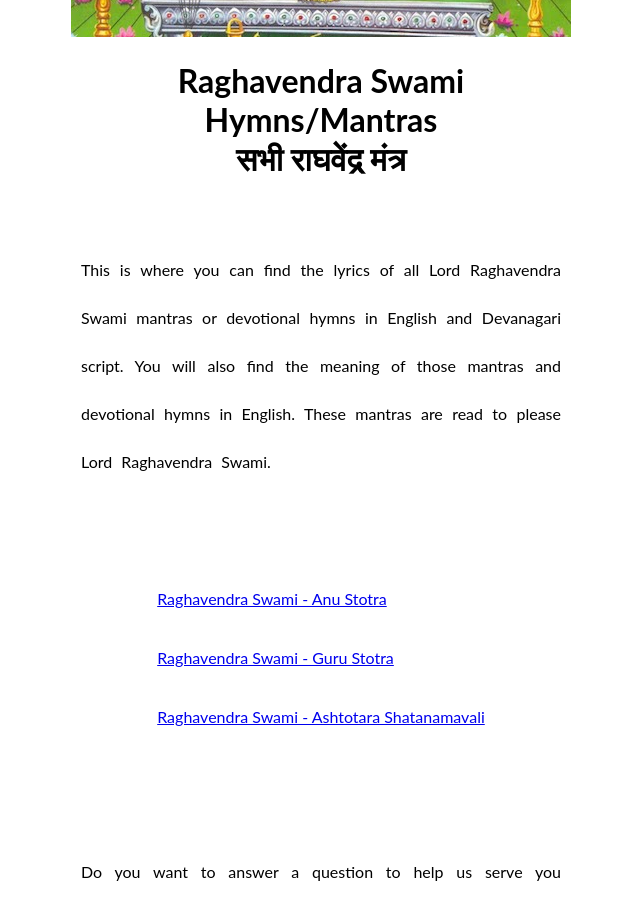
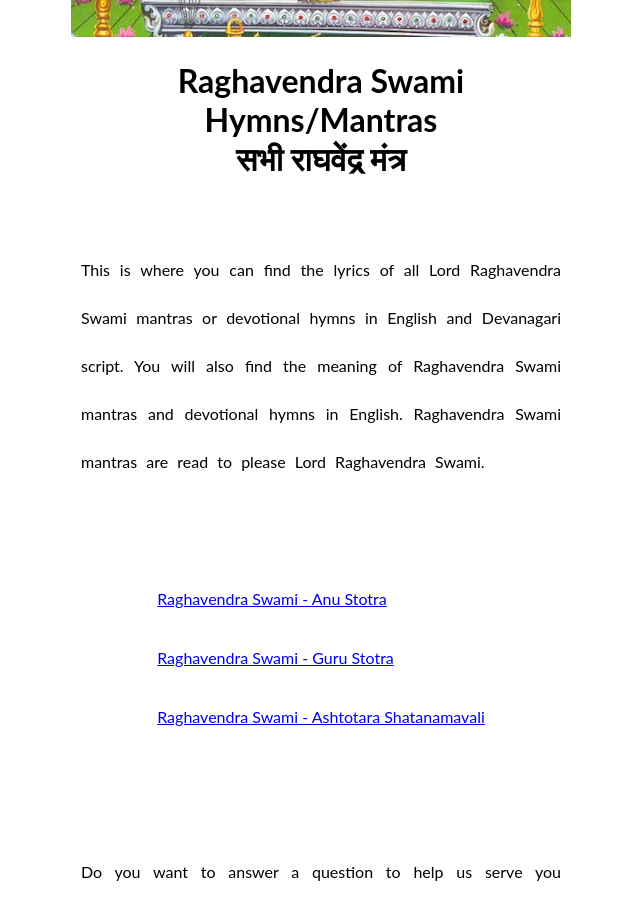
Before and after one commit to abhishekdjoshi/abhishekdjoshi.kclstr.io, a Jekyll site: the page pages/raghavendra/all.html, which Jekyll copies as it is, in a window 1280 px wide and 900 px high, scrolled down 553 px. Shown: the whole window, without its empty margins (319-959 px from the left). Built offline with Jekyll 4.4.1, drawn with Linux system fonts in a browser that asks for light colours; a script that is not in the unit is left out.

Commit message:
Update all.html

```diff
--- a/pages/raghavendra/all.html
+++ b/pages/raghavendra/all.html
@@ -6,11 +6,11 @@
     <meta http-equiv="Content-Type" content="text/html; charset=UTF-8" />
     <meta
       name="description"
-      content="Learn Lord Raghavendra Swami mantras and devotional hymns. Read the lyrics in English and Hindi or Sanskrit, and get the meaning in English."
+      content="Learn Lord Raghavendra Swami mantras and devotional hymns. Read the Raghavendra Swami Mantras lyrics in English and Hindi or Sanskrit, and get the Raghavendra Swami Mantras meaning in English."
     />
     <meta
       name="keywords"
-      content="Raghavendra Swami Mantra, Raghavendra Swami Devotional Hymns, सभी राघवेंद्र मंत्र"
+      content="Raghavendra Swami Mantra, Raghavendra Swami Devotional Hymns, सभी राघवेंद्र मंत्र, Raghavendra Swami Mantra Full, Raghavendra Swami Mantra Hindi, Raghavendra Swami Mantra English, Raghavendra Swami Mantra Sanskrit, Raghavendra Swami Mantra in Hindi, Raghavendra Swami Mantra in English, Raghavendra Swami Mantra in Sanskrit, Raghavendra Swami Mantra lyrics in Hindi, Raghavendra Swami Mantra lyrics in English, Raghavendra Swami Mantra lyrics in Sanskrit, Raghavendra Swami Mantra meaning in Hindi, Raghavendra Swami Mantra meaning in English, Raghavendra Swami Mantra translation in English, Raghavendra Swami Mantra translation in Hindi"
     />
     <link
       rel="canonical"
@@ -164,8 +164,9 @@
       <p>
         This is where you can find the lyrics of all Lord Raghavendra Swami
         mantras or devotional hymns in English and Devanagari script. You will
-        also find the meaning of those mantras and devotional hymns in English.
-        These mantras are read to please Lord Raghavendra Swami.
+        also find the meaning of Raghavendra Swami mantras and devotional hymns
+        in English. Raghavendra Swami mantras are read to please Lord
+        Raghavendra Swami.
       </p>
       <br /><br /><br />
 
```
